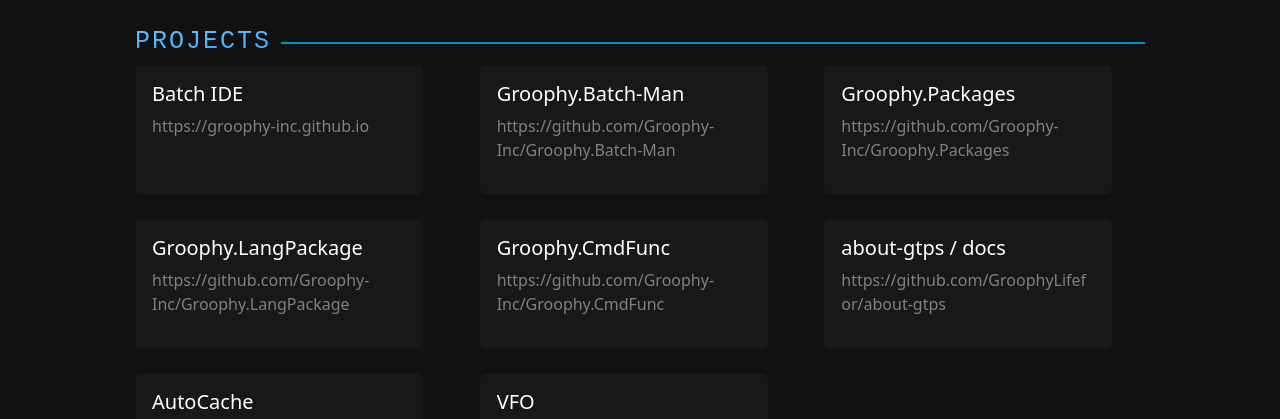
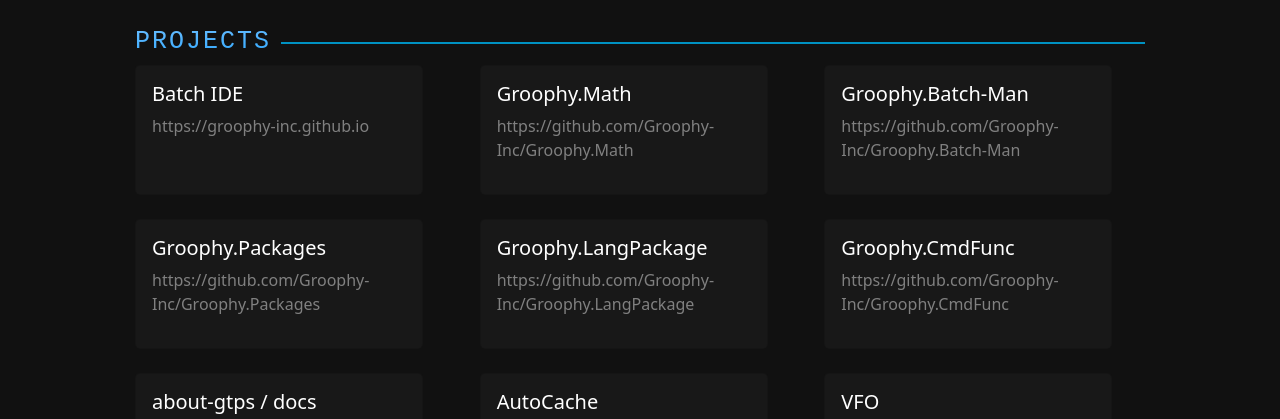
Before and after one commit to MuratKirazkaya/MuratKirazkaya.github.io, a plain HTML site: page index.html in a window 1280 px wide. Shown: the part 304-723 px from the top of the page. Drawn offline with nearby package versions, Linux system fonts and the light colour scheme; a web font is replaced by a local one.

Commit message:
Update index.html

```diff
--- a/index.html
+++ b/index.html
@@ -60,6 +60,15 @@
                         <div class="card-body">
                             <h5 class="card-title">Batch IDE</h5>
                             <p class="card-text">https://groophy-inc.github.io</p>
+                        </div>
+                    </div>
+                </div>
+
+                <div class="col">
+                    <div class="card mb-3 h-100" style="max-width: 18rem;">
+                        <div class="card-body">
+                            <h5 class="card-title">Groophy.Math</h5>
+                            <p class="card-text">https://github.com/Groophy-Inc/Groophy.Math</p>
                         </div>
                     </div>
                 </div>
```
